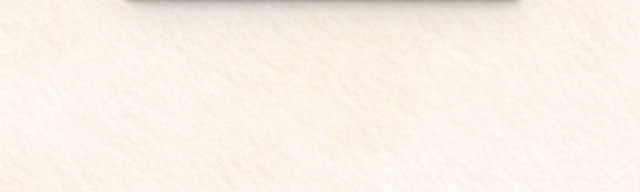
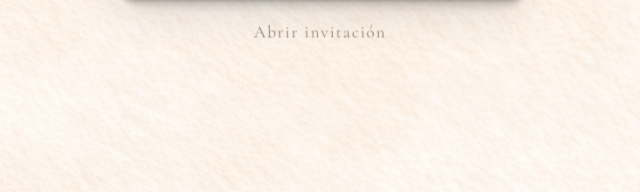
Before and after one commit to Mairacol/atelierinvitaciones, a plain HTML site: page bodacarmenyluis/index.html in a window 1280 px wide. Shown: the part 527-719 px from the top of the page, 320-960 px from the left. Drawn offline with nearby package versions, Linux system fonts and the light colour scheme.

Commit message:
abre el sobre flotante

```diff
--- a/bodacarmenyluis/index.html
+++ b/bodacarmenyluis/index.html
@@ -18,7 +18,6 @@
 <div id="cover">
 
 <div class="scene" id="envelopeScene">
-
 <img src="/bodacarmenyluis/assets/Base de sobre en tono crema.png" class="envelope-base">
 
 <img src="/bodacarmenyluis/assets/Flap de sobre en textura natural.png" class="envelope-top">
@@ -26,7 +25,7 @@
 <div class="letter"></div>
 
 <img src="/bodacarmenyluis/assets/Sello de cera _C&L_ oliva.png" class="seal" id="sealBtn">
-
+<p class="open-invite">Abrir invitación</p>
 </div>
 
 </div>
--- a/bodacarmenyluis/styles.css
+++ b/bodacarmenyluis/styles.css
@@ -59,7 +59,38 @@ cursor:pointer;
 transition:all .5s ease;
 z-index:5;
 }
+.open-invite{
+position:absolute;
+top:92%;
+left:50%;
+transform:translateX(-50%);
 
+font-family:'Cormorant Garamond', serif;
+font-size:17px;
+letter-spacing:1.5px;
+color:#7a746d;
+
+opacity:.75;
+
+animation:inviteFloat 3s ease-in-out infinite;
+}
+
+@keyframes inviteFloat{
+0%,100%{
+transform:translate(-50%,0);
+opacity:.6;
+}
+
+50%{
+transform:translate(-50%,-6px);
+opacity:.95;
+}
+}
+
+.scene.open .open-invite{
+opacity:0;
+transition:opacity .6s ease;
+}
 /* animaciones */
 
 .scene.open .seal{
```
